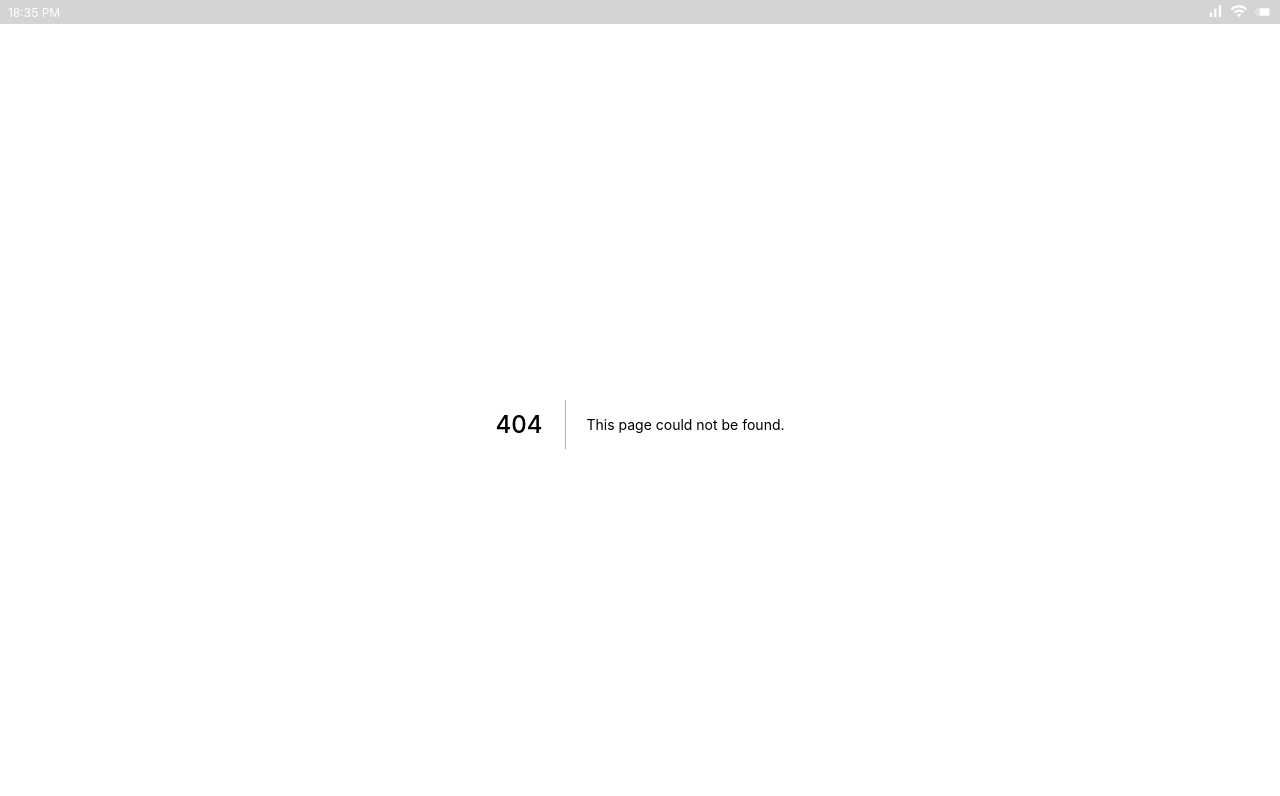
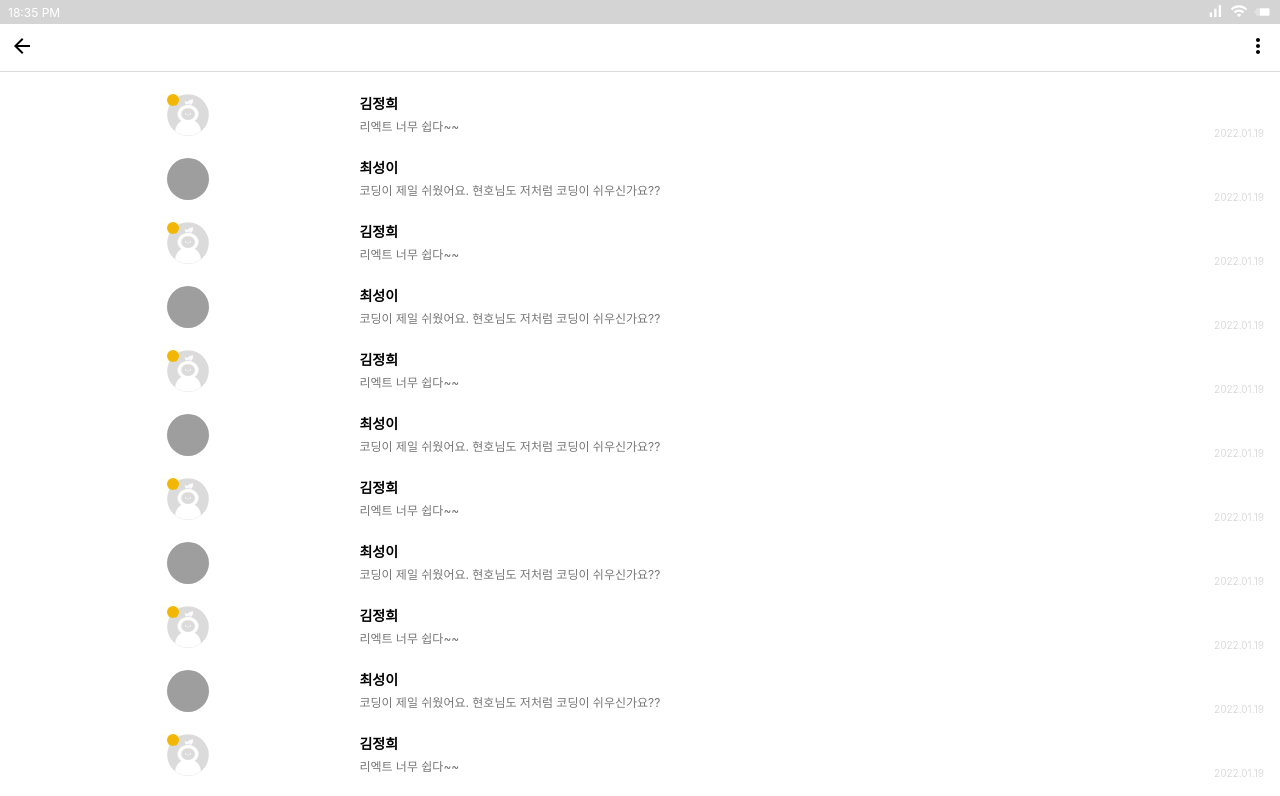
Before and after one commit to wjdgml3834/mandarin_market, a Next.js app: page /chats in a window 1280 px wide. Before the commit this address had no page. Shown: the top 796 px of the page. Built offline with nearby package versions, Linux system fonts and the light colour scheme; grey boxes are pictures that could not be loaded.

Commit message:
✨채팅을 위한 컴포넌트와 페이지 생성

```diff
--- /dev/null
+++ b/src/components/chats/ChatList.tsx
@@ -0,0 +1,302 @@
+import styled from "@emotion/styled";
+import ArrowBackIcon from "@mui/icons-material/ArrowBack";
+import MoreVertIcon from "@mui/icons-material/MoreVert";
+import { COLOR } from "../../constants";
+import Link from "next/link";
+
+const chatData = [
+  {
+    id: 0,
+    src: "",
+    name: "김정희",
+    content: "리엑트 너무 쉽다~~",
+    createdAt: "2022.01.19",
+    read: true,
+  },
+  {
+    id: 1,
+    src: "https://cdn.pixabay.com/photo/2016/04/07/10/57/skull-1313600_960_720.png",
+    name: "최성이",
+    content: "코딩이 제일 쉬웠어요. 현호님도 저처럼 코딩이 쉬우신가요??",
+    createdAt: "2022.01.19",
+    read: false,
+  },
+  {
+    id: 0,
+    src: "",
+    name: "김정희",
+    content: "리엑트 너무 쉽다~~",
+    createdAt: "2022.01.19",
+    read: true,
+  },
+  {
+    id: 1,
+    src: "https://cdn.pixabay.com/photo/2016/04/07/10/57/skull-1313600_960_720.png",
+    name: "최성이",
+    content: "코딩이 제일 쉬웠어요. 현호님도 저처럼 코딩이 쉬우신가요??",
+    createdAt: "2022.01.19",
+    read: false,
+  },
+  {
+    id: 0,
+    src: "",
+    name: "김정희",
+    content: "리엑트 너무 쉽다~~",
+    createdAt: "2022.01.19",
+    read: true,
+  },
+  {
+    id: 1,
+    src: "https://cdn.pixabay.com/photo/2016/04/07/10/57/skull-1313600_960_720.png",
+    name: "최성이",
+    content: "코딩이 제일 쉬웠어요. 현호님도 저처럼 코딩이 쉬우신가요??",
+    createdAt: "2022.01.19",
+    read: false,
+  },
+  {
+    id: 0,
+    src: "",
+    name: "김정희",
+    content: "리엑트 너무 쉽다~~",
+    createdAt: "2022.01.19",
+    read: true,
+  },
+  {
+    id: 1,
+    src: "https://cdn.pixabay.com/photo/2016/04/07/10/57/skull-1313600_960_720.png",
+    name: "최성이",
+    content: "코딩이 제일 쉬웠어요. 현호님도 저처럼 코딩이 쉬우신가요??",
+    createdAt: "2022.01.19",
+    read: false,
+  },
+  {
+    id: 0,
+    src: "",
+    name: "김정희",
+    content: "리엑트 너무 쉽다~~",
+    createdAt: "2022.01.19",
+    read: true,
+  },
+  {
+    id: 1,
+    src: "https://cdn.pixabay.com/photo/2016/04/07/10/57/skull-1313600_960_720.png",
+    name: "최성이",
+    content: "코딩이 제일 쉬웠어요. 현호님도 저처럼 코딩이 쉬우신가요??",
+    createdAt: "2022.01.19",
+    read: false,
+  },
+  {
+    id: 0,
+    src: "",
+    name: "김정희",
+    content: "리엑트 너무 쉽다~~",
+    createdAt: "2022.01.19",
+    read: true,
+  },
+  {
+    id: 1,
+    src: "https://cdn.pixabay.com/photo/2016/04/07/10/57/skull-1313600_960_720.png",
+    name: "최성이",
+    content: "코딩이 제일 쉬웠어요. 현호님도 저처럼 코딩이 쉬우신가요??",
+    createdAt: "2022.01.19",
+    read: false,
+  },
+  {
+    id: 0,
+    src: "",
+    name: "김정희",
+    content: "리엑트 너무 쉽다~~",
+    createdAt: "2022.01.19",
+    read: true,
+  },
+  {
+    id: 1,
+    src: "https://cdn.pixabay.com/photo/2016/04/07/10/57/skull-1313600_960_720.png",
+    name: "최성이",
+    content: "코딩이 제일 쉬웠어요. 현호님도 저처럼 코딩이 쉬우신가요??",
+    createdAt: "2022.01.19",
+    read: false,
+  },
+  {
+    id: 0,
+    src: "",
+    name: "김정희",
+    content: "리엑트 너무 쉽다~~",
+    createdAt: "2022.01.19",
+    read: true,
+  },
+  {
+    id: 1,
+    src: "https://cdn.pixabay.com/photo/2016/04/07/10/57/skull-1313600_960_720.png",
+    name: "최성이",
+    content: "코딩이 제일 쉬웠어요. 현호님도 저처럼 코딩이 쉬우신가요??",
+    createdAt: "2022.01.19",
+    read: false,
+  },
+  {
+    id: 0,
+    src: "",
+    name: "김정희",
+    content: "리엑트 너무 쉽다~~",
+    createdAt: "2022.01.19",
+    read: true,
+  },
+  {
+    id: 1,
+    src: "https://cdn.pixabay.com/photo/2016/04/07/10/57/skull-1313600_960_720.png",
+    name: "최성이",
+    content: "코딩이 제일 쉬웠어요. 현호님도 저처럼 코딩이 쉬우신가요??",
+    createdAt: "2022.01.19",
+    read: false,
+  },
+  {
+    id: 0,
+    src: "",
+    name: "김정희",
+    content: "리엑트 너무 쉽다~~",
+    createdAt: "2022.01.19",
+    read: true,
+  },
+  {
+    id: 1,
+    src: "https://cdn.pixabay.com/photo/2016/04/07/10/57/skull-1313600_960_720.png",
+    name: "최성이",
+    content: "코딩이 제일 쉬웠어요. 현호님도 저처럼 코딩이 쉬우신가요??",
+    createdAt: "2022.01.19",
+    read: false,
+  },
+  {
+    id: 0,
+    src: "",
+    name: "김정희",
+    content: "리엑트 너무 쉽다~~",
+    createdAt: "2022.01.19",
+    read: true,
+  },
+  {
+    id: 1,
+    src: "https://cdn.pixabay.com/photo/2016/04/07/10/57/skull-1313600_960_720.png",
+    name: "최성이",
+    content: "코딩이 제일 쉬웠어요. 현호님도 저처럼 코딩이 쉬우신가요??",
+    createdAt: "2022.01.19",
+    read: false,
+  },
+];
+
+export const ChatList = () => {
+  return (
+    <section>
+      <h2 className="sr-only">채팅 목록 페이지</h2>
+      <Nav>
+        <button>
+          <ArrowBackIcon className="arrow" />
+        </button>
+        <button>
+          <MoreVertIcon className="more" />
+        </button>
+      </Nav>
+      <ChatContainer>
+        <h3 className="sr-only">채팅 목록</h3>
+        <ChatLists>
+          {chatData.map((chat) => {
+            const { id, src, name, content, createdAt, read } = chat;
+            return (
+              <ChatItem key={`chatItem-${id}`}>
+                <Link href={`/chats/${id}`}>
+                  <a></a>
+                </Link>
+                <ImgContainer>
+                  {src === "" ? (
+                    <Img
+                      src="./images/ellipse-profile.svg"
+                      alt="프로필 이미지"
+                    />
+                  ) : (
+                    <Img src={src} alt="빈 프로필 이미지" />
+                  )}
+                  {read && <Read />}
+                </ImgContainer>
+                <ChatTextContainer>
+                  <Name>{name}</Name>
+                  <Content>{content}</Content>
+                </ChatTextContainer>
+                <CreatedAt>{createdAt}</CreatedAt>
+              </ChatItem>
+            );
+          })}
+        </ChatLists>
+      </ChatContainer>
+    </section>
+  );
+};
+const Nav = styled.nav`
+  position: fixed;
+  width: 100%;
+  height: 48px;
+  border-bottom: 0.5px solid #dbdbdb;
+  background-color: #fff;
+  .arrow {
+    position: absolute;
+    top: 10px;
+    left: 10px;
+  }
+  .more {
+    position: absolute;
+    top: 10px;
+    right: 10px;
+  }
+`;
+
+const ChatContainer = styled.article`
+  overflow: hidden;
+`;
+const ChatLists = styled.ul`
+  margin-top: 70px;
+`;
+const ChatItem = styled.li`
+  display: flex;
+  justify-content: space-between;
+  width: 100vw;
+  align-items: flex-end;
+  padding: 0 16px;
+  margin-bottom: 20px;
+`;
+const ImgContainer = styled.div`
+  position: relative;
+`;
+const Img = styled.img`
+  width: 42px;
+  height: 42px;
+  border-radius: 50%;
+`;
+const Read = styled.div`
+  position: absolute;
+  top: 0;
+  left: 0;
+  width: 12px;
+  height: 12px;
+  border-radius: 50%;
+  background-color: ${COLOR.orange};
+`;
+const ChatTextContainer = styled.div`
+  display: flex;
+  flex-direction: column;
+  justify-content: space-around;
+`;
+const Name = styled.p`
+  font-size: 14px;
+  font-weight: 700;
+`;
+const Content = styled.p`
+  font-size: 12px;
+  color: #767676;
+  width: 55vw;
+  overflow: hidden;
+  text-overflow: ellipsis;
+  white-space: nowrap;
+  margin: 10px 0 5px 0;
+`;
+const CreatedAt = styled.p`
+  font-size: 10px;
+  color: #dbdbdb;
+`;
--- /dev/null
+++ b/src/pages/chats/index.tsx
@@ -0,0 +1,19 @@
+import type { NextPage } from "next";
+import Head from "next/head";
+import { ChatList } from "../../components/chats/chatList";
+
+const HomePage: NextPage = () => {
+  return (
+    <div>
+      <Head>
+        <title>채팅</title>
+        <meta name="description" content="Generated by create next app" />
+        <link rel="icon" href="/favicon.ico" />
+      </Head>
+      <h1 className="sr-only">채팅</h1>
+      <ChatList />
+    </div>
+  );
+};
+
+export default HomePage;
```
